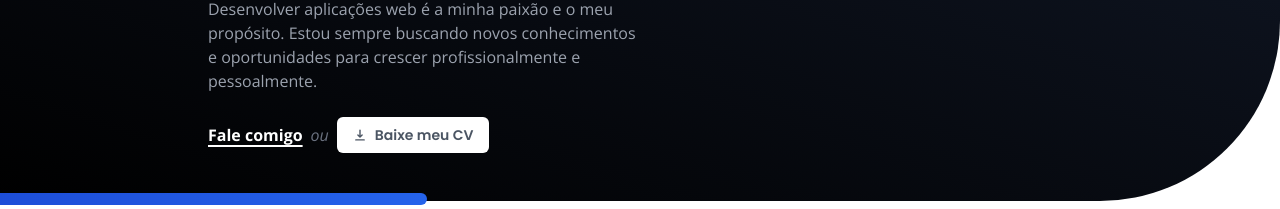
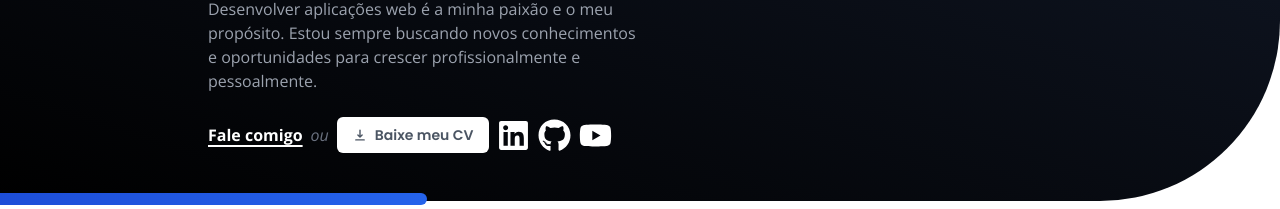
Before and after one commit to alexfn93/Portfolio-Profissional, a React (Vite) app: page / in a window 1280 px wide. Shown: the part 207-416 px from the top of the page. Built offline with nearby package versions, Linux system fonts and the light colour scheme.

Commit message:
refatorei components About e Hero

```diff
--- a/src/components/About.tsx
+++ b/src/components/About.tsx
@@ -1,3 +1,6 @@
+const anoNascimento = 1993;
+const idade = new Date().getFullYear() - anoNascimento;
+
 export default function About() {
   return (
     <section className="container mx-auto my-4 max-w-5xl p-4">
@@ -30,7 +33,7 @@ export default function About() {
                   <td className="font-headline font-bold uppercase text-blue-900">
                     Idade:
                   </td>
-                  <td>30</td>
+                  <td>{idade}</td>
                 </tr>
                 <tr>
                   <td className="font-headline font-bold uppercase text-blue-900">
--- a/src/components/Hero.tsx
+++ b/src/components/Hero.tsx
@@ -1,4 +1,7 @@
-import { HiDownload } from "react-icons/hi"
+import { HiDownload } from "react-icons/hi";
+import { FaLinkedin } from "react-icons/fa";
+import { FaYoutube } from "react-icons/fa";
+import { FaGithub } from "react-icons/fa";
 
 export default function Hero() {
   return (
@@ -24,7 +27,7 @@ export default function Hero() {
             </h2>
 
             <p className="mb-6 text-center text-gray-400 md:text-left">
-            Desenvolver aplicações web é a minha paixão e o meu propósito. Estou sempre buscando novos conhecimentos e oportunidades para crescer profissionalmente e pessoalmente.
+              Desenvolver aplicações web é a minha paixão e o meu propósito. Estou sempre buscando novos conhecimentos e oportunidades para crescer profissionalmente e pessoalmente.
             </p>
 
             <div className="flex items-center justify-center gap-2 md:justify-start">
@@ -43,9 +46,17 @@ export default function Hero() {
                 <HiDownload />
                 Baixe meu CV
               </a>
+              <a href="https://www.linkedin.com/in/alexfernandes-fullstack/"
+                target="_blank">
+                <FaLinkedin size={33} /></a>
+              <a href="https://github.com/alexfn93"
+                target="_blank">
+                <FaGithub size={33} /></a>
+              <a href="https://www.youtube.com/@AlexFernandesDev"
+                target="_blank">
+                <FaYoutube size={33} /></a>
             </div>
           </div>
-
           <div className="basis-1/2"></div>
         </div>
       </section>
```
